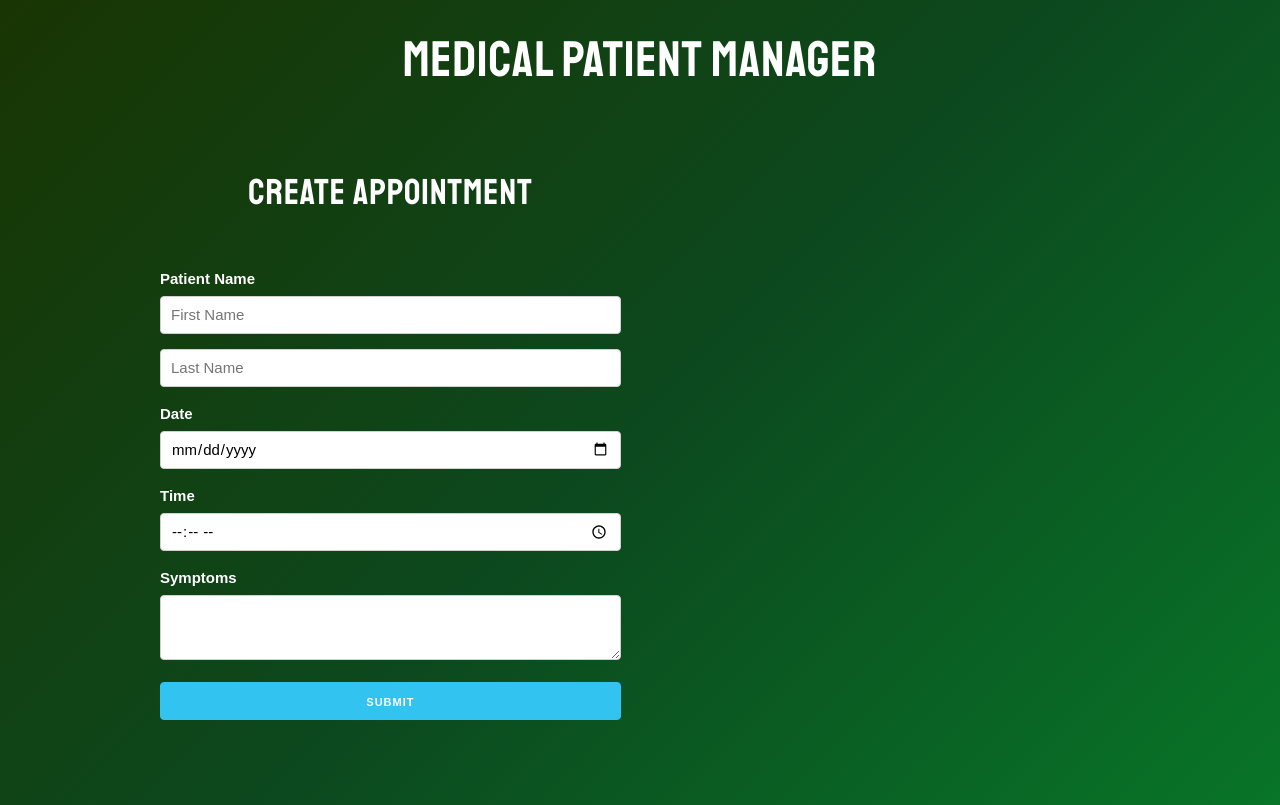
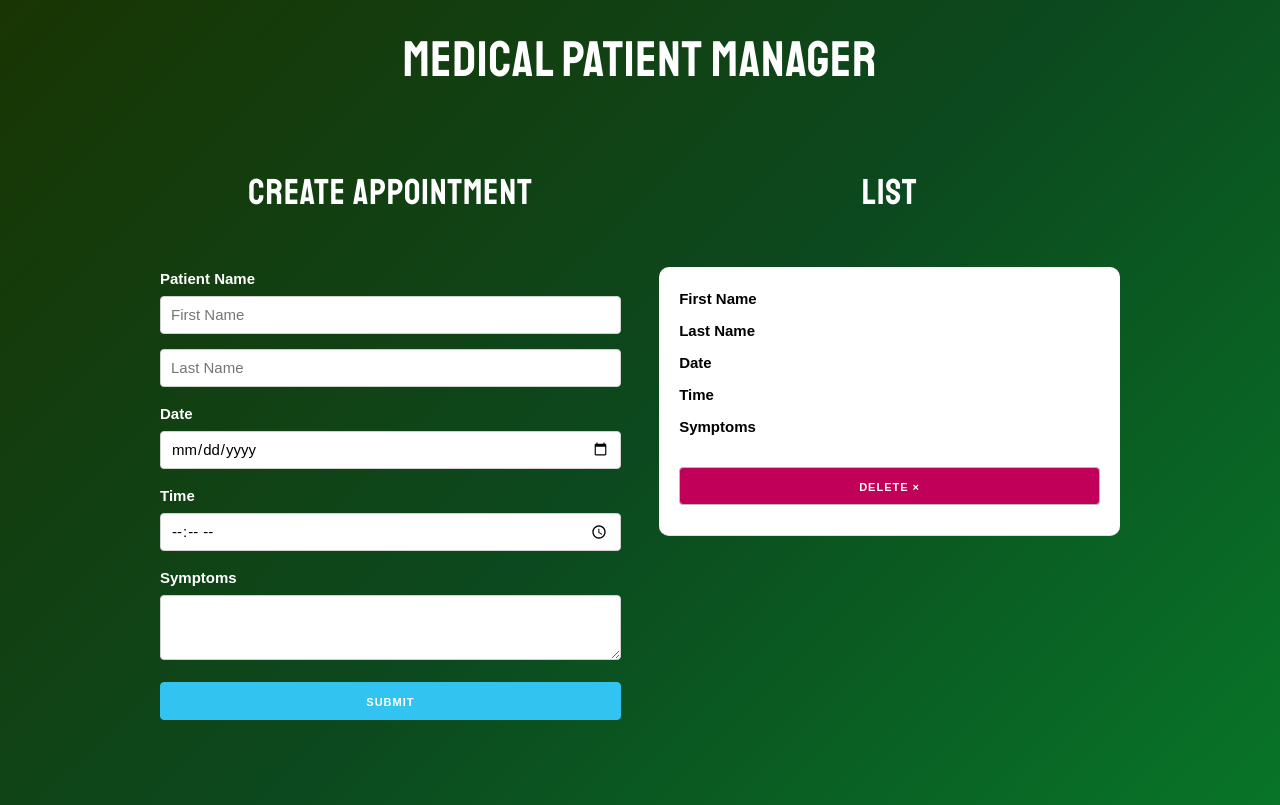
Before and after one commit to DaniPinelli/dates, a React (Create React App) app: page / in a window 1280 px wide. Built offline with nearby package versions, Linux system fonts and the light colour scheme.

Commit message:
Last changes

```diff
--- a/src/App.js
+++ b/src/App.js
@@ -3,12 +3,24 @@ import Form from "./components/Form";
 import Date from "./components/Date";
 
 function App() {
+  //Dates on localStorage
+  let initialDates = localStorage.getItem("dates");
+  if (!initialDates) {
+    initialDates = [];
+  }
+
   //Dates array
-  const [dates, storeDates] = useState([]);
+  const [dates, storeDates] = useState([initialDates]);
 
   //Using useEffect when state changes
   useEffect(() => {
-    console.log("Document ready or something happens");
+    let initialDates = localStorage.getItem("dates");
+
+    if (initialDates) {
+      localStorage.setItem("dates", JSON.stringify(dates));
+    } else {
+      localStorage.setItem("dates", JSON.stringify([]));
+    }
   }, [dates]);
 
   //Taking new dates and add the new date
```
